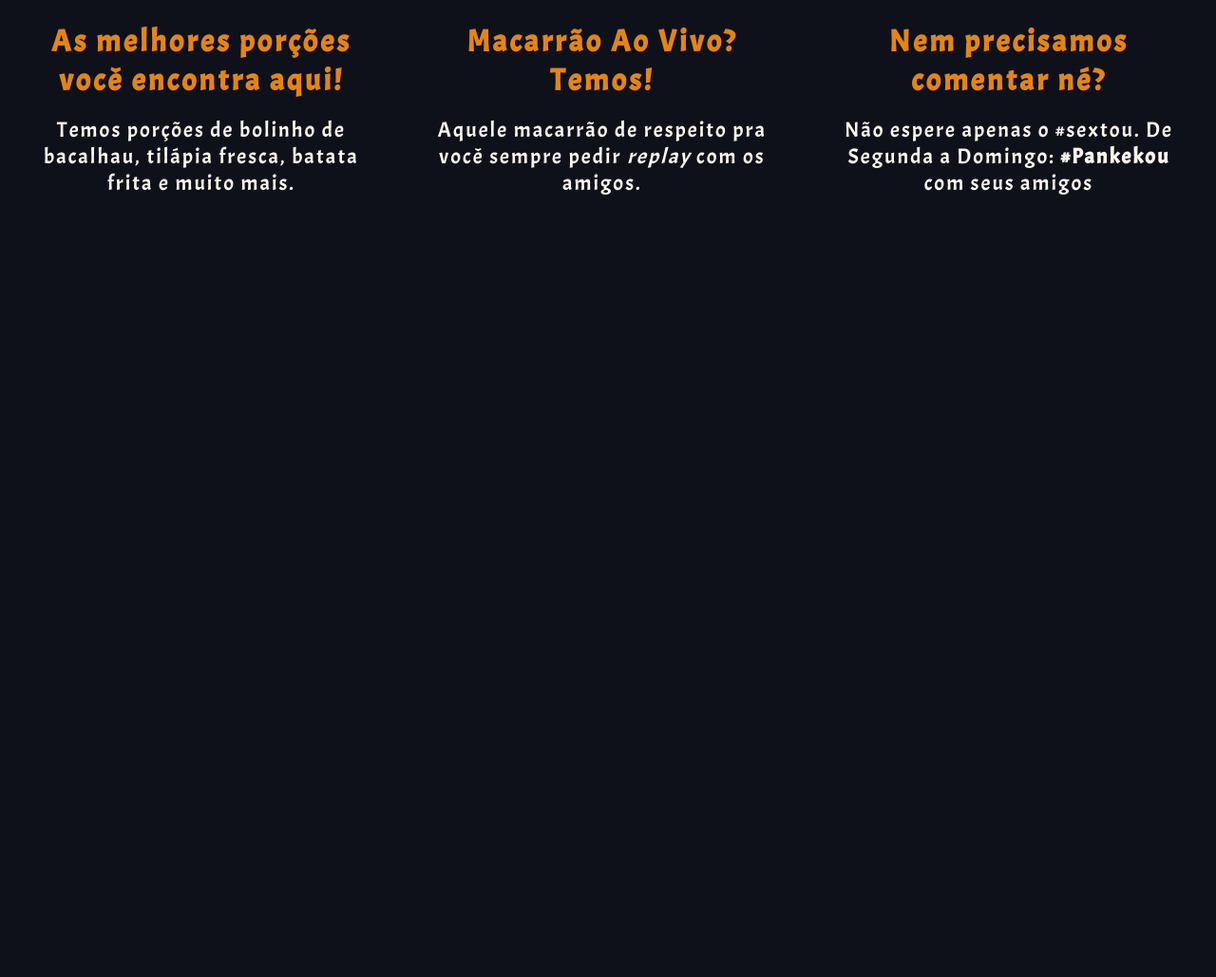
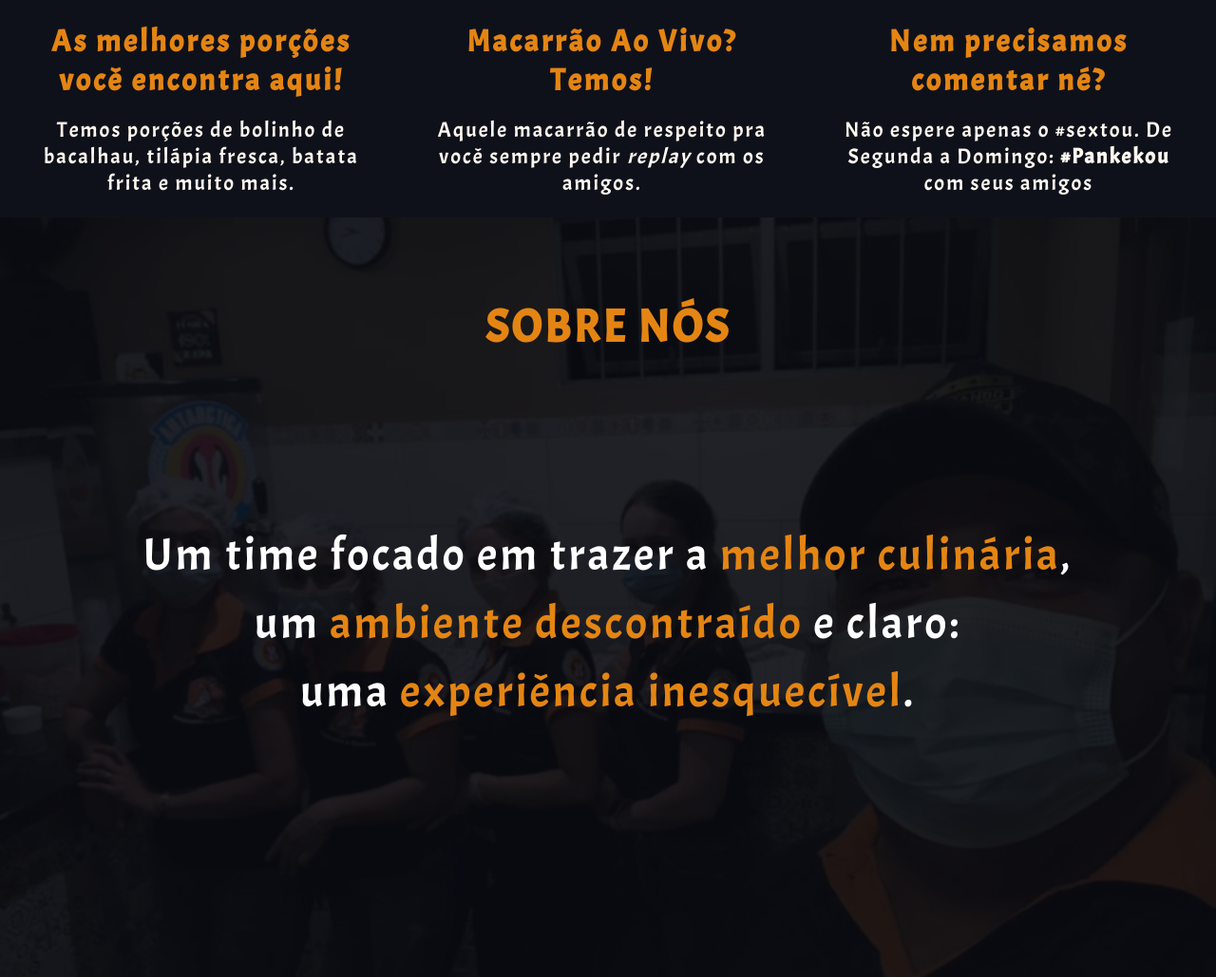
Before and after one commit to DaniloIDS/Pankekou, a plain HTML site: page index.html in a window 1280 px wide. Shown: the part 737-1766 px from the top of the page at 95% size. Before the commit the page ends 966 px from the top, so only its background shows below. Drawn offline with Linux system fonts and the light colour scheme.

Commit message:
Criação da Seção 'about us'

```diff
--- /dev/null
+++ b/css/about_us-section.css
@@ -0,0 +1,49 @@
+.section-about_us{
+  position: relative;
+}
+.about-us{
+  background-image: url(../assets/bg_team.jpg);
+  background-attachment: fixed;
+  background-position: top center;
+  height: 100vh;
+  background-size: cover;
+  filter: brightness(25%);
+  opacity: 40%;
+  z-index: 1;
+}
+
+.text-about {
+  position: absolute;
+  font-size: 3em;
+  font-weight: 100;
+  letter-spacing: 3px;
+  bottom: 20%;
+  left: 10%;
+  right: 10%;
+  top: 40%;
+  color: #FFF;
+  filter: brightness(100%);
+  z-index: 2;
+  text-align: center;
+  line-height: 1.5;
+}
+
+.text-about.title{
+  top: 10%;
+  margin: auto auto;
+  color: var(--cor-principal);
+  font-weight: bolder;
+}
+
+.about-icon {
+  position: absolute;
+  top: 20%;
+  margin: auto auto;
+  display: block;
+  padding: auto auto;
+
+}
+
+.text-emphasis{
+  color: var(--cor-principal);
+}
--- a/index.html
+++ b/index.html
@@ -10,6 +10,7 @@
   <link rel="stylesheet" href="css/main.css">
   <link rel="stylesheet" href="css/banner.css">
   <link rel="stylesheet" href="css/cardapio-section.css">
+  <link rel="stylesheet" href="css/about_us-section.css">
 </head>
 <body>
 
@@ -21,7 +22,7 @@
   </div>
   <nav>
     <a href="#section-menu" class="header-links">Cardápio</a>
-    <a href="#" class="header-links">Sobre Nós</a>
+    <a href="#section-about_us" class="header-links">Sobre Nós</a>
     <a href="#" class="header-links">Contato</a>
   </nav>
 
@@ -65,7 +66,12 @@
 
      </div>
 
-
+     <section class="section-about_us" id="section-about_us">
+        <div class="about-us"></div>
+        <h2 CLASS="text-about title">SOBRE NÓS</h2>
+        <p class="text-about">Um time focado em trazer a <span class="text-emphasis">melhor culinária</span>, um <span class="text-emphasis">ambiente descontraído</span> e claro: <br> uma <span class="text-emphasis">experiência inesquecível</span>. </p>
+      </div>
+    </section>
   </section>
 </body>
 </html>
```
Also changed, not shown: assets/bg_team.jpg (added).
